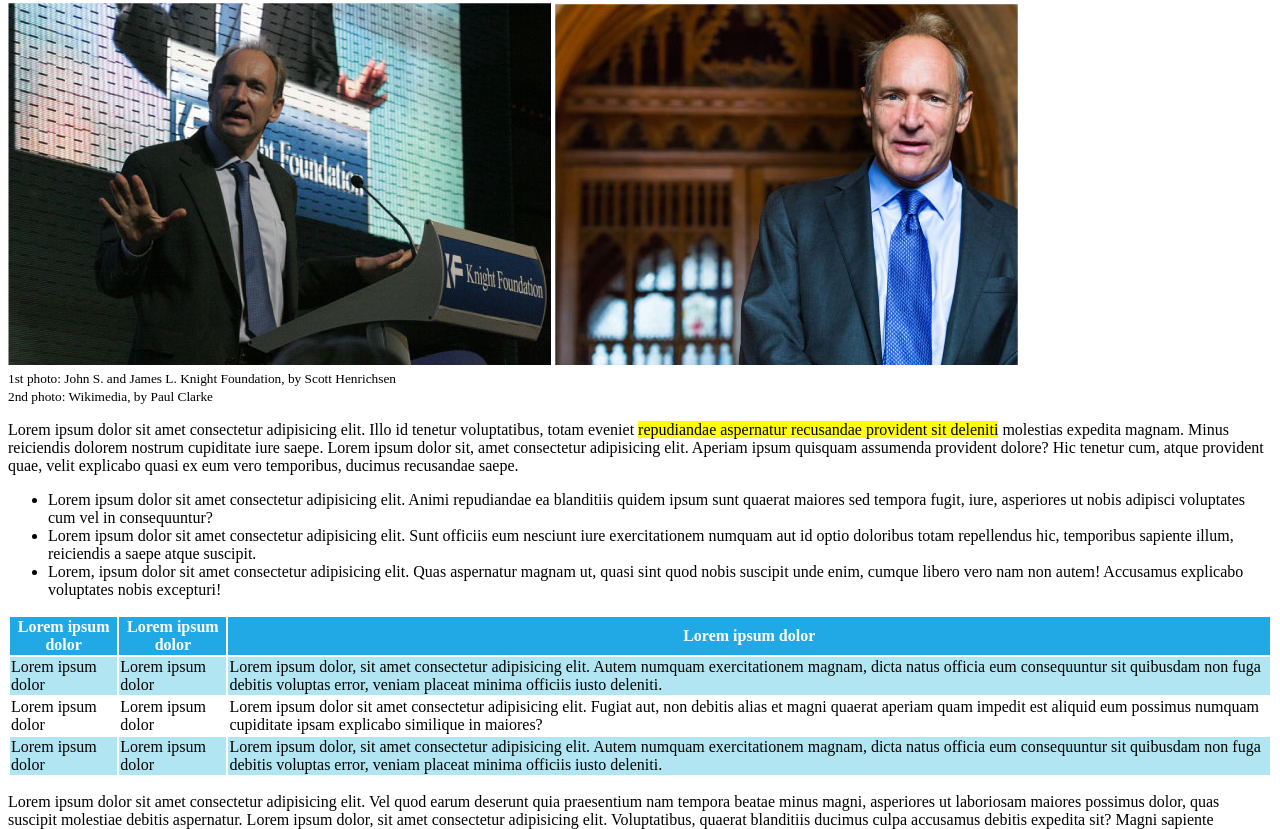
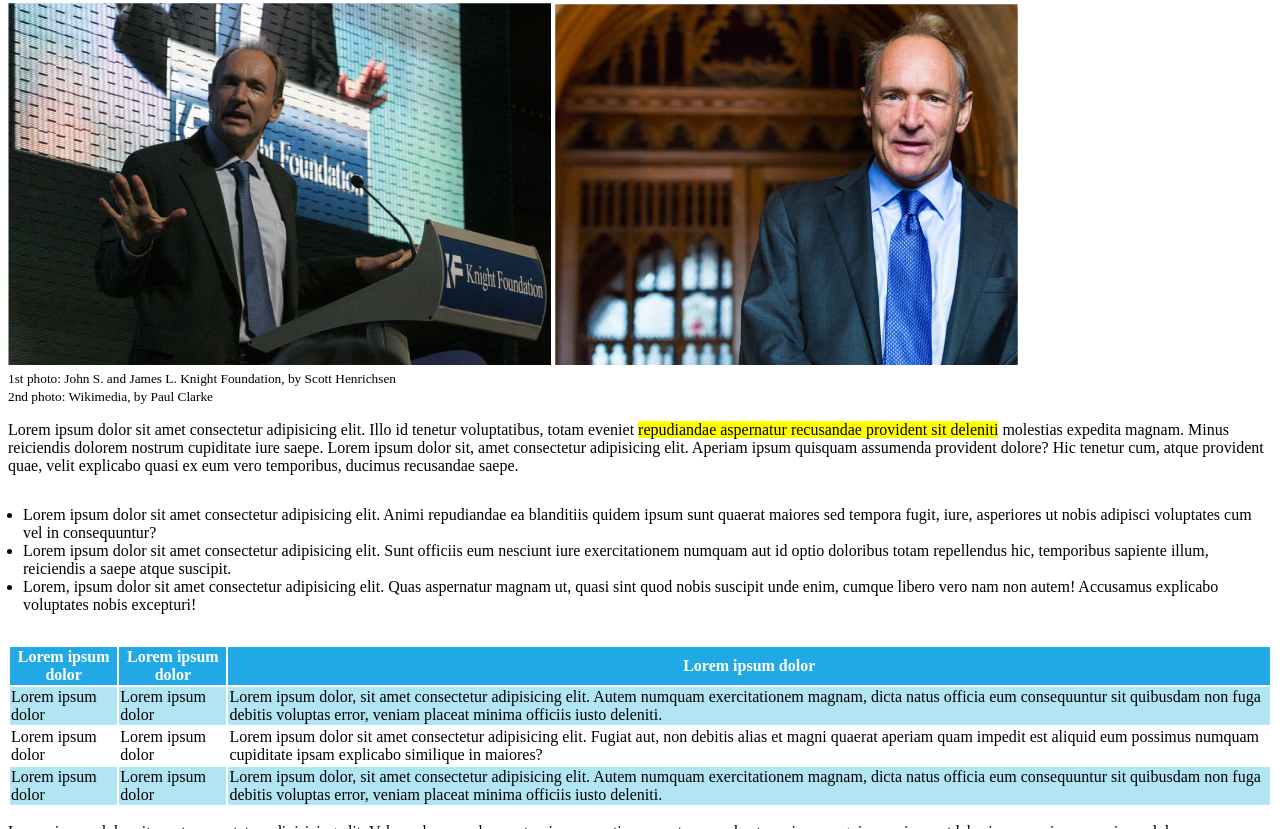
Before and after one commit to Skiotto93/html-css-booleaner, a plain HTML site: page index.html in a window 1280 px wide. Shown: the part 391-1220 px from the top of the page. Drawn offline with Linux system fonts and the light colour scheme.

Commit message:
Da rifinire alcuni dettagli

```diff
--- a/css/style.css
+++ b/css/style.css
@@ -30,7 +30,7 @@ h1 {
 }
 
 .lista {
-    padding: 0px;
+    padding: 15px;
 }
 
 .tab {
--- a/index.html
+++ b/index.html
@@ -49,8 +49,8 @@
             <p>Lorem ipsum dolor sit amet consectetur adipisicing elit. Illo id tenetur voluptatibus, totam eveniet <mark> repudiandae aspernatur recusandae provident sit deleniti</mark> molestias expedita magnam. Minus reiciendis dolorem nostrum cupiditate iure saepe. Lorem ipsum dolor sit, amet consectetur adipisicing elit. Aperiam ipsum quisquam assumenda provident dolore? Hic tenetur cum, atque provident quae, velit explicabo quasi ex eum vero temporibus, ducimus recusandae saepe.</p>
         </section>
 
-        <section class="lista">
-            <ul>
+        <section>
+            <ul class="lista">
                 <li>Lorem ipsum dolor sit amet consectetur adipisicing elit. Animi repudiandae ea blanditiis quidem ipsum sunt quaerat maiores sed tempora fugit, iure, asperiores ut nobis adipisci voluptates cum vel in consequuntur?</li>
                 <li>Lorem ipsum dolor sit amet consectetur adipisicing elit. Sunt officiis eum nesciunt iure exercitationem numquam aut id optio doloribus totam repellendus hic, temporibus sapiente illum, reiciendis a saepe atque suscipit.</li>
                 <li>Lorem, ipsum dolor sit amet consectetur adipisicing elit. Quas aspernatur magnam ut, quasi sint quod nobis suscipit unde enim, cumque libero vero nam non autem! Accusamus explicabo voluptates nobis excepturi!</li>
```
